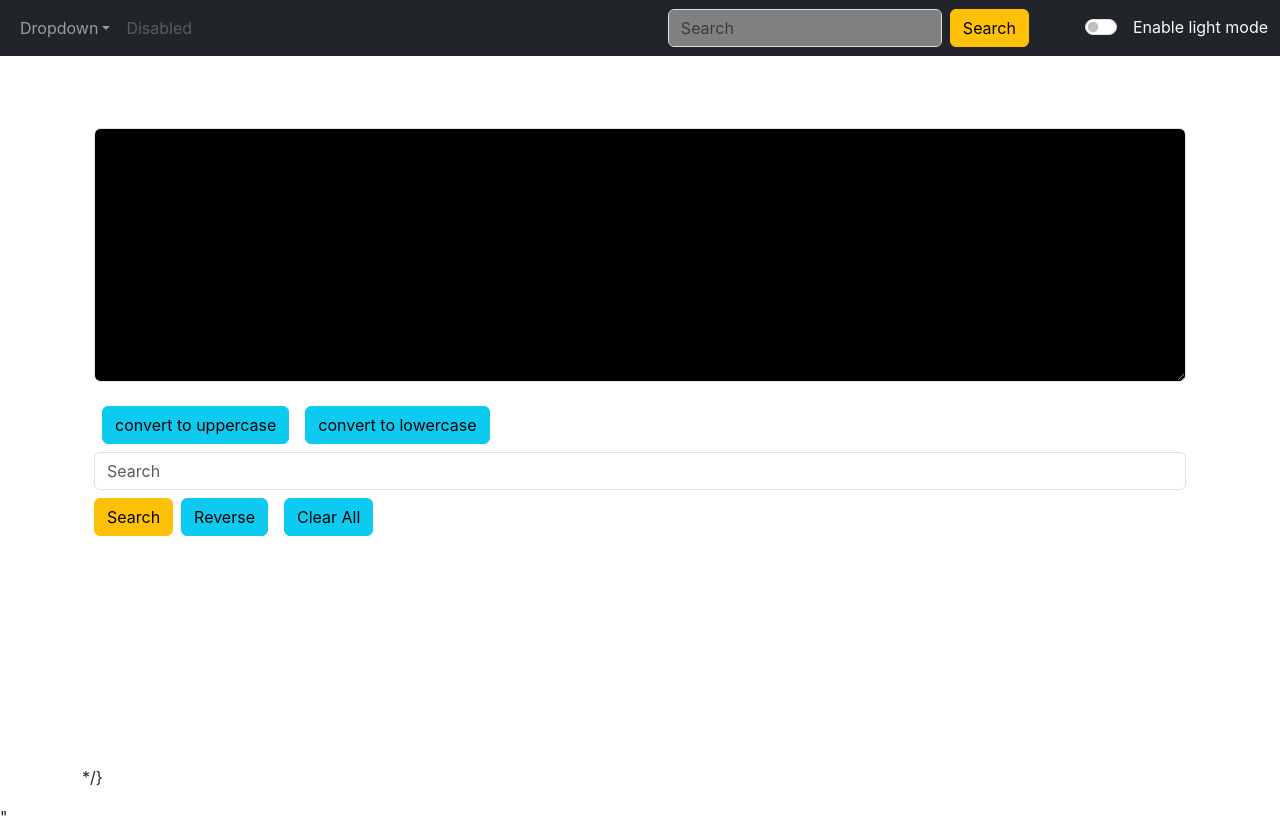
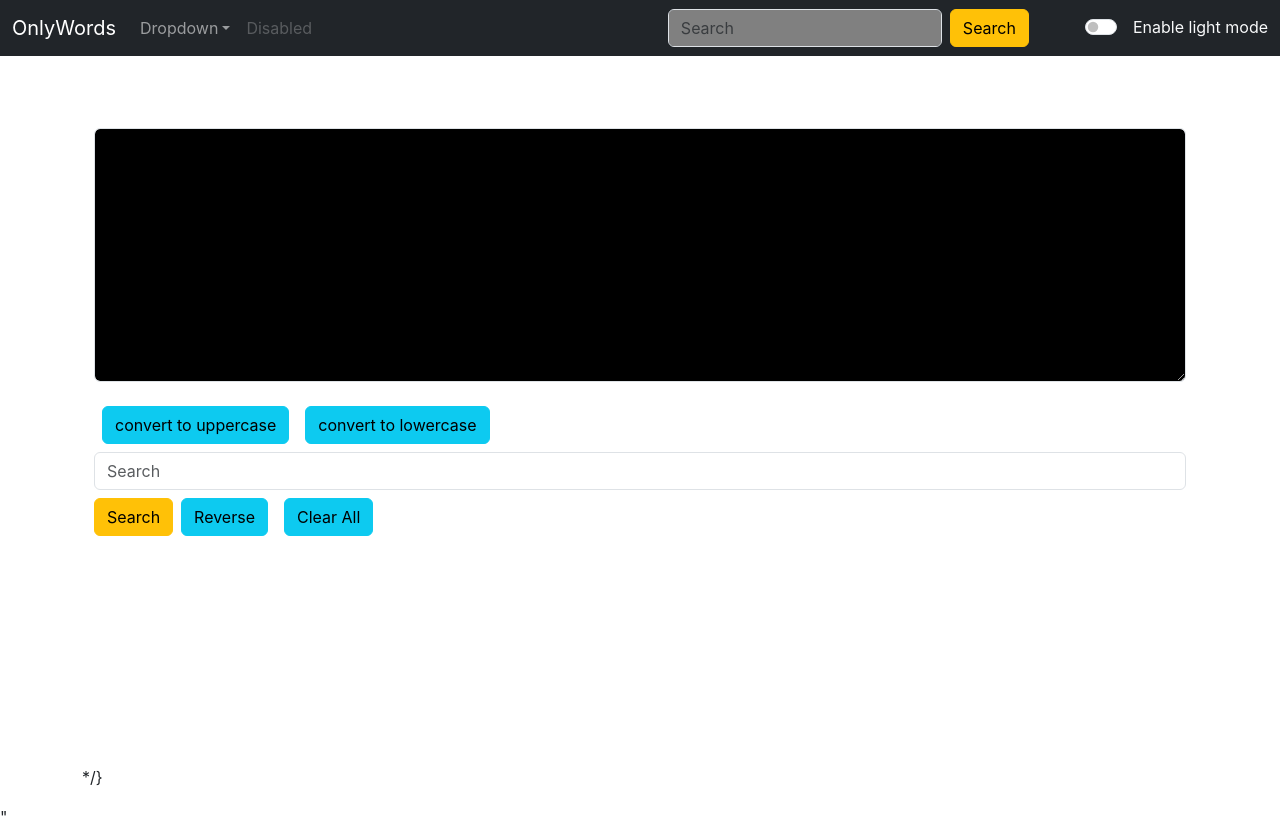
Before and after one commit to sujit-prog/OnlyWords, a React (Create React App) app: page / in a window 1280 px wide. Built offline with nearby package versions, Linux system fonts and the light colour scheme.

Commit message:
first commit

```diff
--- a/src/components/Navbar.js
+++ b/src/components/Navbar.js
@@ -7,7 +7,7 @@ export default function Navbar(props) {
   return (
     <nav className={`navbar navbar-expand-lg navbar-${props.mode} bg-${props.mode}`}>
     <div className="container-fluid">
-      {/* <Link className="navbar-brand" to="/#">{props.title}</Link> */}
+      { <a className="navbar-brand" href="/#">{props.title}</a> }
       <button className="navbar-toggler" type="button" data-bs-toggle="collapse" data-bs-target="#navbarSupportedContent" aria-controls="navbarSupportedContent" aria-expanded="false" aria-label="Toggle navigation">
         <span className="navbar-toggler-icon"></span>
       </button>
```
